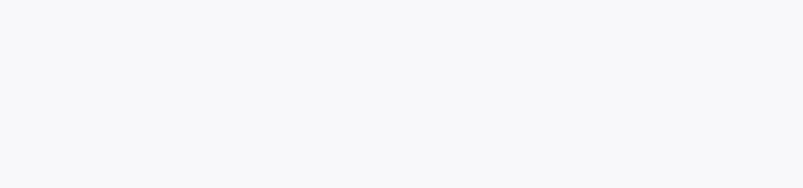
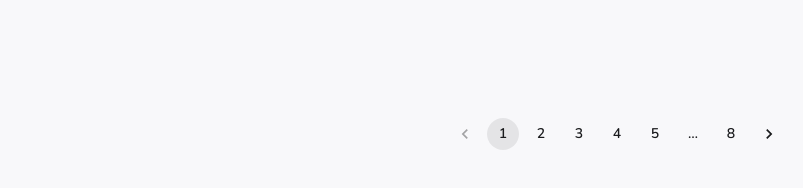
Before and after one commit to tomasz8w/interview-project, a React (Create React App) app: page / in a window 1280 px wide. Shown: the part 1002-1190 px from the top of the page, without its empty margins (23-826 px from the left). Before the commit the page ends 1072 px from the top, so only its background shows below. Built offline with nearby package versions, Linux system fonts and the light colour scheme.

Commit message:
Pagination init

```diff
--- a/src/app/products/Products.tsx
+++ b/src/app/products/Products.tsx
@@ -1,5 +1,5 @@
 import React, { useState } from "react";
-import { Box, useMediaQuery, useTheme } from "@mui/material";
+import { Box, Pagination, useMediaQuery, useTheme } from "@mui/material";
 
 import {
   Header,
@@ -42,6 +42,7 @@ export const Products = () => {
         </Box>
       )}
       <ProductModal isOpen={dialogOpen} close={() => setDialogOpen(false)} />
+      <Pagination count={8} sx={{ py: 6 }} boundaryCount={1} siblingCount={1} />
     </ProductWrapper>
   );
 };
--- a/src/app/products/components/ProductWrapper/ProductWrapper.tsx
+++ b/src/app/products/components/ProductWrapper/ProductWrapper.tsx
@@ -13,7 +13,8 @@ const ProductWrapper = ({ children }: Props) => {
         display: "flex",
         flexDirection: "column",
         height: "100vh",
-        width: "100vw",
+        width: "100%",
+        alignItems: "center",
       }}
     >
       {children}
```
